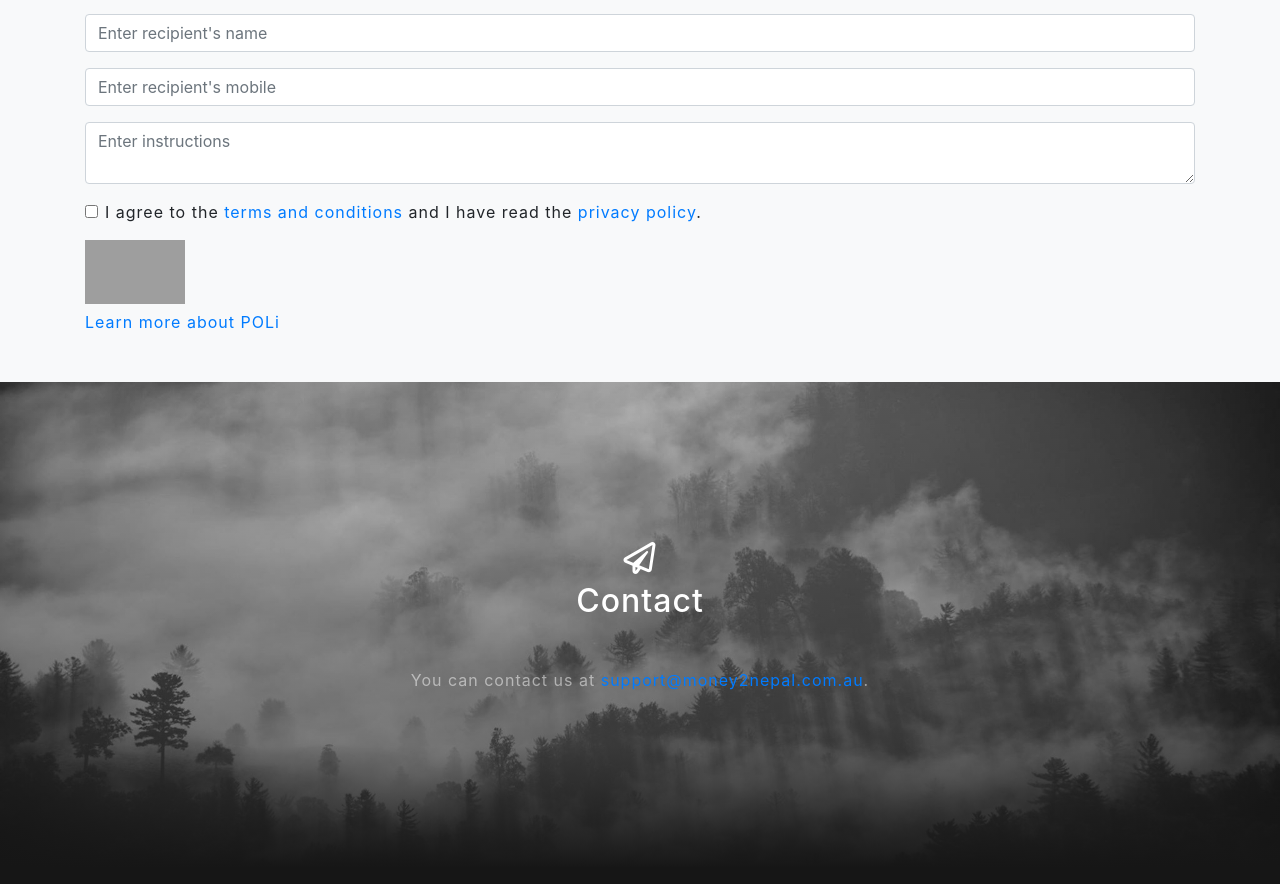
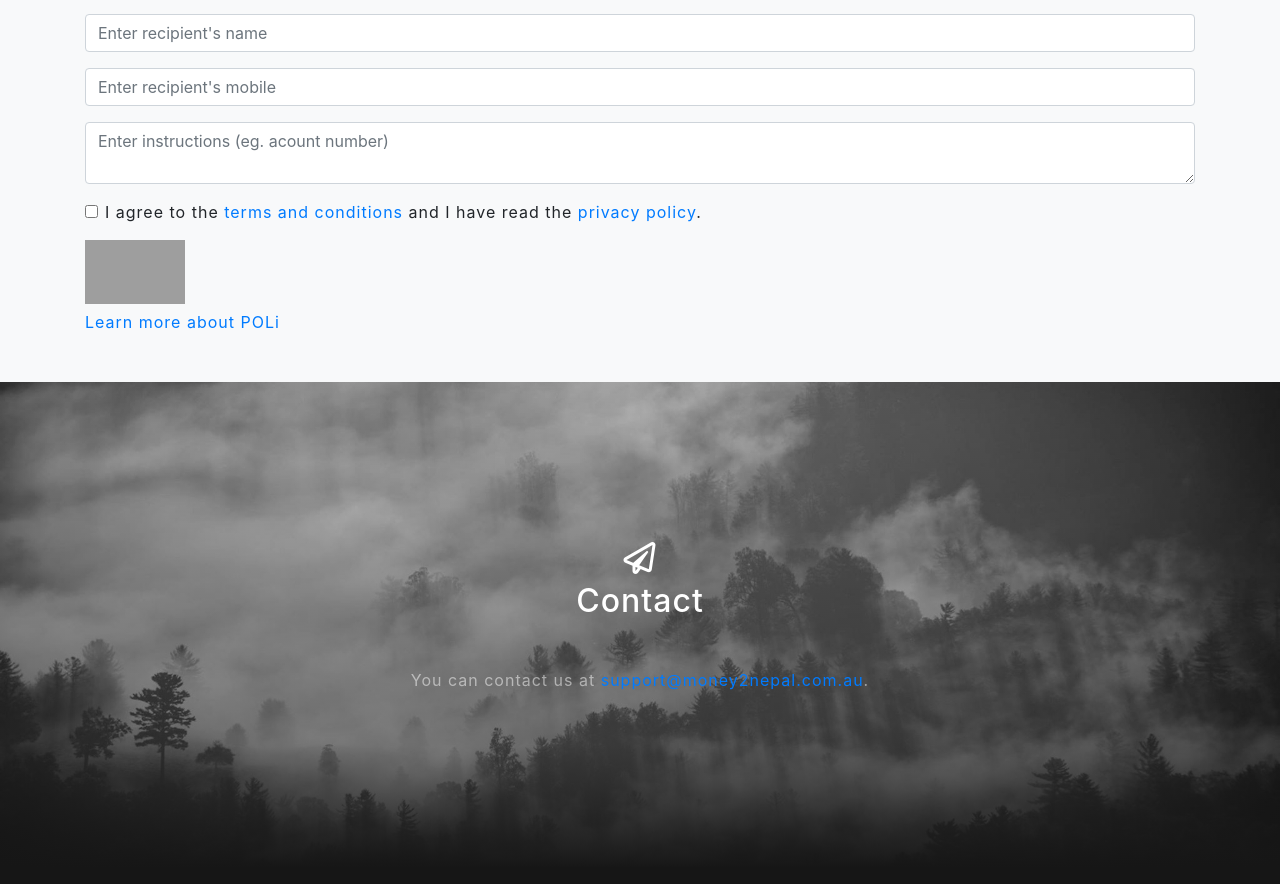
Before and after one commit to money2nepal/money2nepal.github.io, a website with bundled scripts: page index.html in a window 1280 px wide. Shown: the part 1550-2434 px from the top of the page. Built offline with nearby package versions, Linux system fonts and the light colour scheme; no server answers; grey boxes are pictures that could not be loaded.

Commit message:
Eg. account number.

```diff
--- a/index.html
+++ b/index.html
@@ -113,7 +113,7 @@
         </div>
         <div class="form-group">
           <!-- <label for="instructions">Transfer instructions (e.g. account number)</label> -->
-          <textarea class="form-control" id="instructions" placeholder="Enter instructions"></textarea>
+          <textarea class="form-control" id="instructions" placeholder="Enter instructions (eg. acount number)"></textarea>
         </div>
         <div class="form-check mb-3">
           <input type="checkbox" class="form-check-input" id="declaration" required>
```
